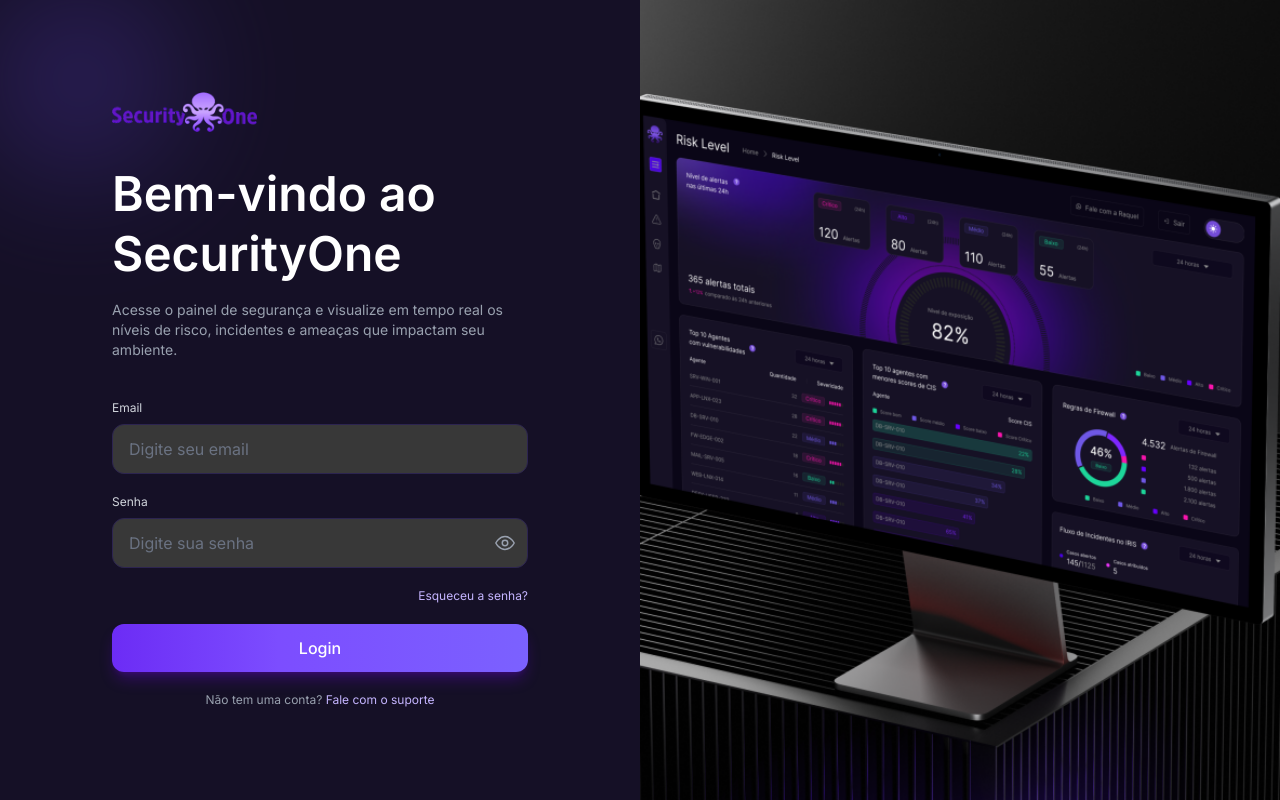
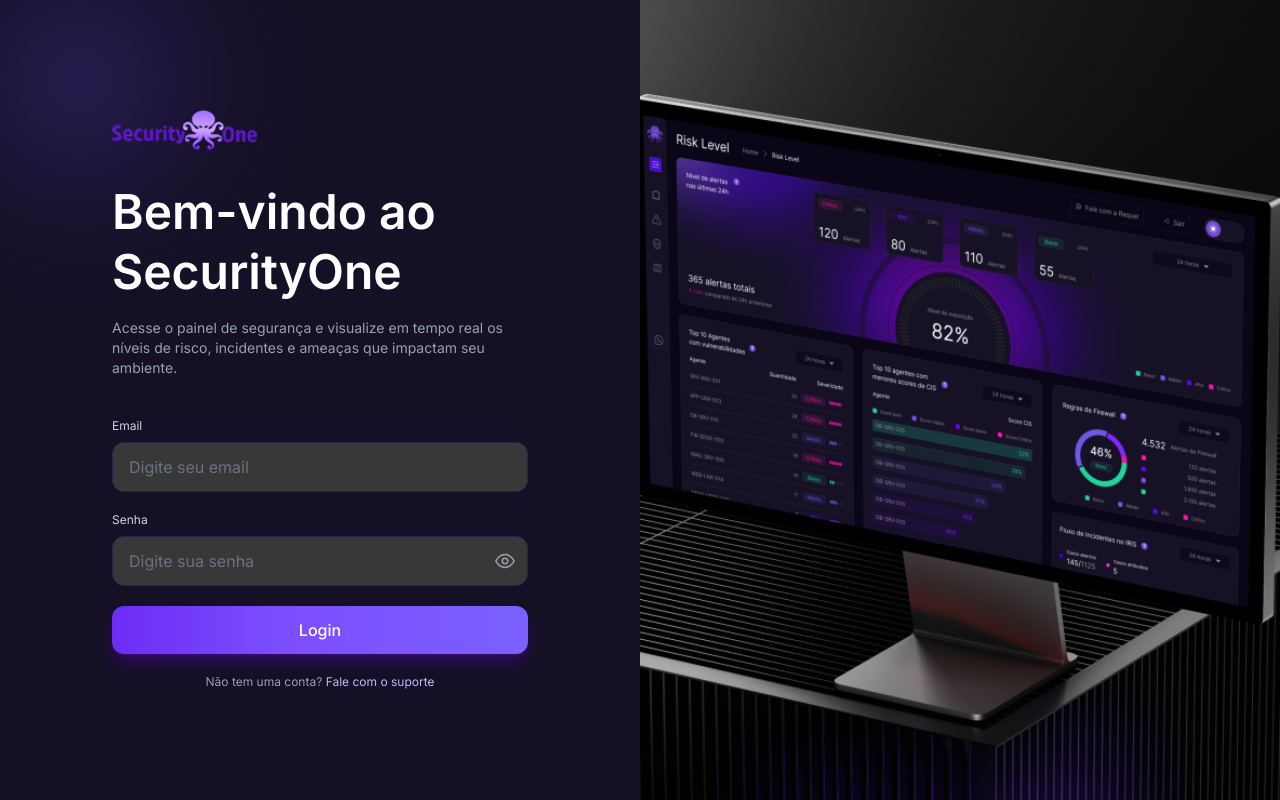
Before and after one commit to hackone-pro/dashboard, a React (Vite) app in the folder frontend/: page /login in a window 1280 px wide. Built offline with nearby package versions, Linux system fonts and the light colour scheme.

Commit message:
Hotfix: Ocultar Reset de senha e página de configuração somente no develop

```diff
--- a/frontend/src/componentes/SideBar.tsx
+++ b/frontend/src/componentes/SideBar.tsx
@@ -137,7 +137,7 @@
                     </Link>
                 </li>
 
-                <li className={clsx(
+                {/* <li className={clsx(
                     "flex items-center gap-3 hover:text-purple-400 cursor-pointer transition-all duration-300",
                     isOpen ? "justify-start" : "justify-center"
                 )}>
@@ -145,11 +145,11 @@
                         "flex items-center gap-3 hover:text-purple-400 cursor-pointer transition-all duration-300",
                         isOpen ? "justify-start" : "justify-center"
                     )}>
-                        {/* @ts-ignore */}
+
                         <CiSettings />
                         {isOpen && <span>Configurações</span>}
                     </Link>
-                </li>
+                </li> */}
             </ul>
         </div>
     );
--- a/frontend/src/pages/Login.tsx
+++ b/frontend/src/pages/Login.tsx
@@ -140,14 +140,14 @@
               </div>
             </div>
 
-            <div className="text-xs text-gray-400 text-right">
+            {/* <div className="text-xs text-gray-400 text-right">
               <Link
                 to="/forgot-password"
                 className="text-violet-300 hover:text-violet-200"
               >
                 Esqueceu a senha?
               </Link>
-            </div>
+            </div> */}
 
             {/* Botão */}
             <button
```
